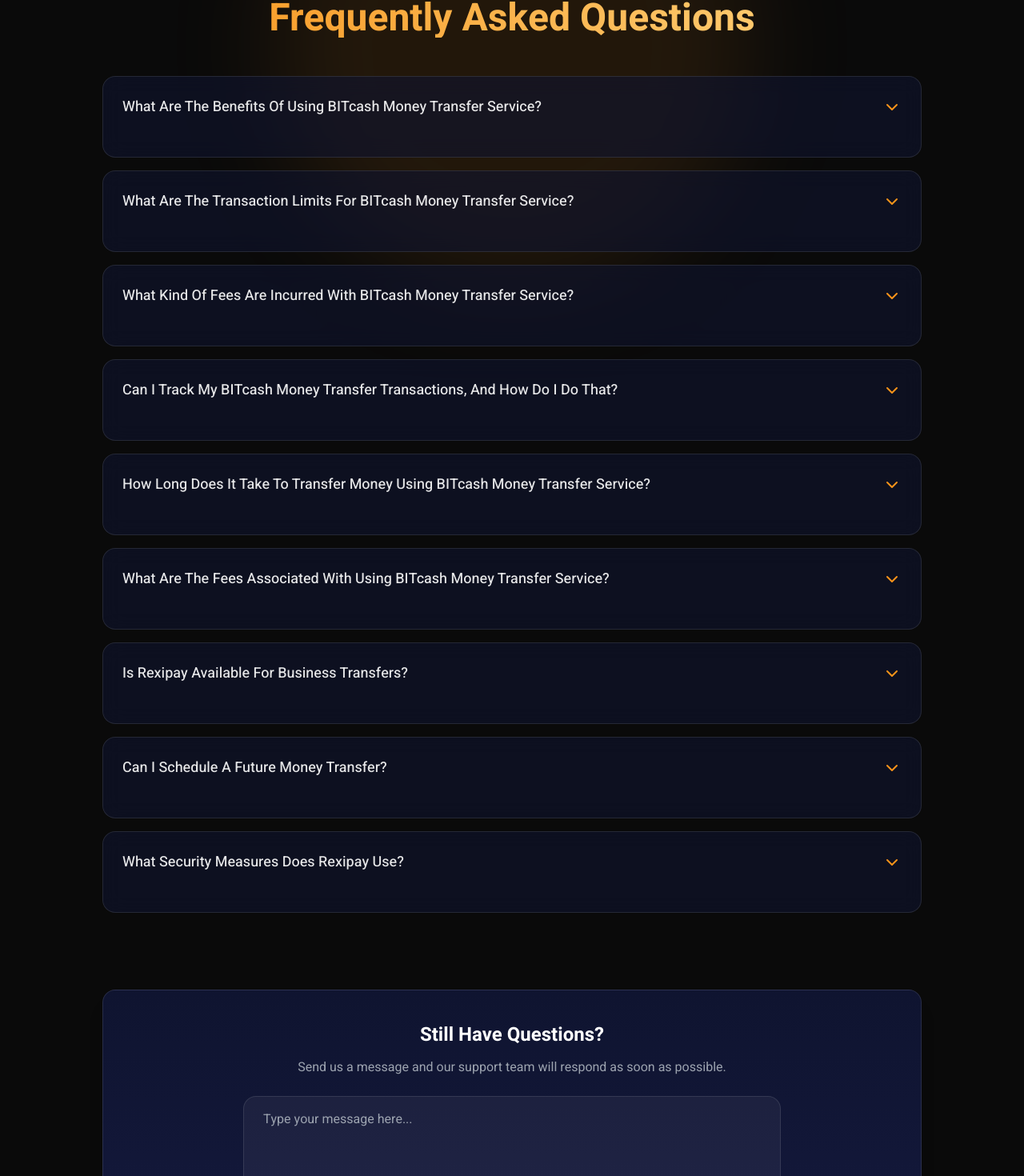
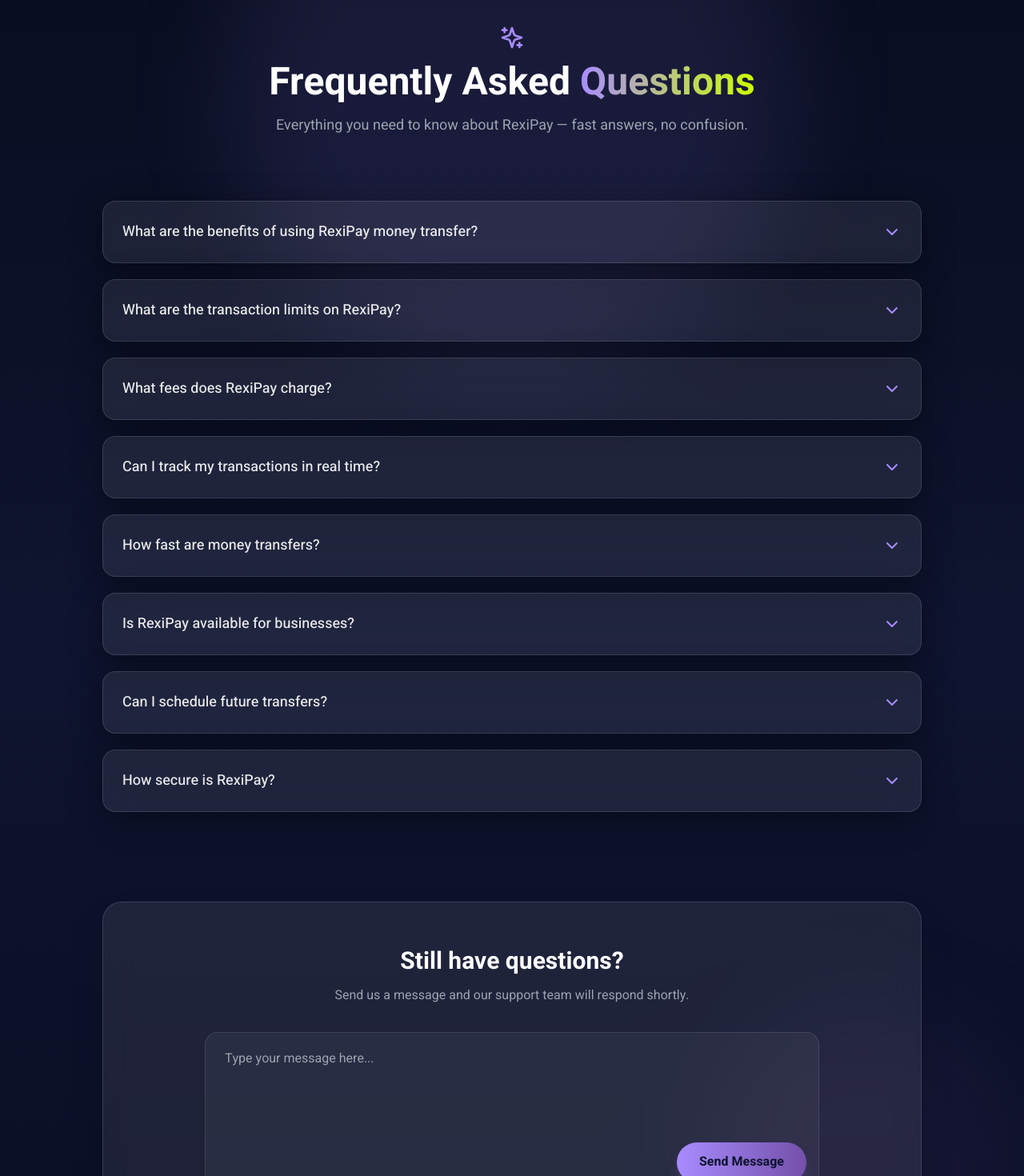
Before and after one commit to Mheek-frosh/rexipay-website, a React (Create React App) app: page / in a window 1280 px wide. Shown: the part 5491-6961 px from the top of the page at 80% size. Built offline with nearby package versions, Linux system fonts and the light colour scheme.

Commit message:
Add FAQ component structure

```diff
--- a/src/components/FAQ.jsx
+++ b/src/components/FAQ.jsx
@@ -1,6 +1,6 @@
 import React, { useState } from "react";
-import { ChevronDown } from "lucide-react";
-import { motion } from "framer-motion";
+import { ChevronDown, Sparkles } from "lucide-react";
+import { motion, AnimatePresence } from "framer-motion";
 
 const FAQ = () => {
   const [openIndex, setOpenIndex] = useState(null);
@@ -8,143 +8,161 @@
 
   const faqs = [
     {
-      question: "What Are The Benefits Of Using BITcash Money Transfer Service?",
+      question: "What are the benefits of using RexiPay money transfer?",
       answer:
-        "Rexipay offers fast, secure, and reliable money transfers with low fees, instant processing, and support for multiple currencies worldwide.",
+        "RexiPay delivers fast, secure, and seamless transfers with low fees, instant confirmations, and global reach across multiple currencies.",
     },
     {
-      question: "What Are The Transaction Limits For BITcash Money Transfer Service?",
+      question: "What are the transaction limits on RexiPay?",
       answer:
-        "Transaction limits vary based on your account verification level. Standard accounts can transfer up to $10,000 per transaction, while verified accounts have higher limits.",
+        "Limits depend on your verification level. Standard users can transfer up to $10,000 per transaction, while verified users enjoy higher limits.",
     },
     {
-      question: "What Kind Of Fees Are Incurred With BITcash Money Transfer Service?",
+      question: "What fees does RexiPay charge?",
       answer:
-        "We charge a small percentage-based fee depending on the transfer amount and destination. Domestic transfers start at 1%, while international transfers may vary.",
+        "We maintain transparent pricing. Domestic transfers start from 1%, while international fees vary between 1–3% based on destination.",
     },
     {
-      question: "Can I Track My BITcash Money Transfer Transactions, And How Do I Do That?",
+      question: "Can I track my transactions in real time?",
       answer:
-        "Yes! You can track all your transactions in real-time through our mobile app or web dashboard. You'll receive notifications at every step of the transfer process.",
+        "Yes. All transactions can be tracked live via the RexiPay app or dashboard, with instant notifications at every stage.",
     },
     {
-      question: "How Long Does It Take To Transfer Money Using BITcash Money Transfer Service?",
+      question: "How fast are money transfers?",
       answer:
-        "Most transfers are completed instantly or within minutes. International transfers may take 1–3 business days depending on the destination country and banking regulations.",
+        "Most transfers complete instantly or within minutes. International transfers may take 1–3 business days depending on regulations.",
     },
     {
-      question: "What Are The Fees Associated With Using BITcash Money Transfer Service?",
+      question: "Is RexiPay available for businesses?",
       answer:
-        "Our fee structure is transparent and competitive. Fees range from 1–3% depending on the transfer type, amount, and destination. No hidden charges.",
+        "Absolutely. We support business and bulk payments, including APIs and dedicated enterprise support.",
     },
     {
-      question: "Is Rexipay Available For Business Transfers?",
+      question: "Can I schedule future transfers?",
       answer:
-        "Yes, Rexipay supports business and bulk transfers with dedicated support and API integrations for companies of all sizes.",
+        "Yes, RexiPay allows you to schedule transfers ahead of time directly from your dashboard.",
     },
     {
-      question: "Can I Schedule A Future Money Transfer?",
+      question: "How secure is RexiPay?",
       answer:
-        "Absolutely! You can schedule transfers ahead of time directly from your dashboard or mobile app.",
-    },
-    {
-      question: "What Security Measures Does Rexipay Use?",
-      answer:
-        "We use advanced encryption, 2FA, and compliance monitoring to ensure every transaction is safe and fully protected.",
+        "We use bank-grade encryption, 2FA, fraud monitoring, and compliance checks to keep your funds safe.",
     },
   ];
 
   const handleSendMessage = (e) => {
     e.preventDefault();
-    if (message.trim() !== "") {
-      console.log("User Message:", message);
-      setMessage("");
-      alert("Your message has been sent. Our team will get back to you soon!");
-    }
+    if (!message.trim()) return;
+
+    alert("Message sent! Our support team will reach out shortly.");
+    setMessage("");
   };
 
   return (
-    <section className="py-20 px-6 md:px-24 bg-[#0A0A0A] text-white relative overflow-hidden">
+    <section className="relative py-28 px-6 md:px-24 overflow-hidden bg-gradient-to-b from-[#090D20] via-[#0F1430] to-[#0A0E25] text-white">
+
+      {/* Ambient Glow */}
+      <div className="absolute -top-40 left-1/2 -translate-x-1/2 w-[700px] h-[700px] bg-[#A88CFF]/10 blur-3xl rounded-full" />
+      <div className="absolute bottom-0 right-0 w-[400px] h-[400px] bg-[#7450A9]/10 blur-3xl rounded-full" />
+
       <div className="max-w-5xl mx-auto relative z-10">
-        {/* Heading */}
-        <h2 className="text-4xl md:text-5xl font-bold mb-12 text-center bg-gradient-to-r from-[#F7931A] to-[#FFD580] bg-clip-text text-transparent">
-          Frequently Asked Questions
-        </h2>
+
+        {/* Header */}
+        <motion.div
+          initial={{ opacity: 0, y: -30 }}
+          whileInView={{ opacity: 1, y: 0 }}
+          transition={{ duration: 0.8 }}
+          viewport={{ once: true }}
+          className="text-center mb-20"
+        >
+          <div className="flex justify-center mb-4">
+            <Sparkles className="text-[#A88CFF]" size={32} />
+          </div>
+          <h2 className="text-4xl md:text-5xl font-bold mb-4">
+            Frequently Asked <span className="text-gradient">Questions</span>
+          </h2>
+          <p className="text-gray-400 max-w-2xl mx-auto text-lg">
+            Everything you need to know about RexiPay — fast answers, no confusion.
+          </p>
+        </motion.div>
 
         {/* FAQ List */}
-        <div className="space-y-4 mb-24">
+        <div className="space-y-5 mb-28">
           {faqs.map((faq, index) => (
             <div
               key={index}
-              className="border border-white/10 rounded-2xl overflow-hidden bg-[#0F1430]/60 backdrop-blur-md transition-all hover:shadow-lg hover:shadow-[#F7931A]/20"
+              className="glass rounded-2xl overflow-hidden transition hover:shadow-xl hover:shadow-[#A88CFF]/20"
             >
               <button
-                onClick={() => setOpenIndex(openIndex === index ? null : index)}
-                className="w-full p-6 flex justify-between items-center hover:bg-white/5 transition-colors text-left"
+                onClick={() =>
+                  setOpenIndex(openIndex === index ? null : index)
+                }
+                className="w-full p-6 flex justify-between items-center text-left hover:bg-white/5 transition"
               >
                 <span className="font-medium text-lg text-white/90 pr-4">
                   {faq.question}
                 </span>
                 <ChevronDown
-                  className={`flex-shrink-0 text-[#F7931A] transition-transform duration-300 ${
+                  className={`text-[#A88CFF] transition-transform duration-300 ${
                     openIndex === index ? "rotate-180" : ""
                   }`}
                 />
               </button>
 
-              <div
-                className={`grid transition-all duration-500 ease-in-out ${
-                  openIndex === index
-                    ? "grid-rows-[1fr] opacity-100"
-                    : "grid-rows-[0fr] opacity-0"
-                }`}
-              >
-                <div className="overflow-hidden px-6 pb-6 text-gray-400 leading-relaxed">
-                  {faq.answer}
-                </div>
-              </div>
+              <AnimatePresence>
+                {openIndex === index && (
+                  <motion.div
+                    initial={{ height: 0, opacity: 0 }}
+                    animate={{ height: "auto", opacity: 1 }}
+                    exit={{ height: 0, opacity: 0 }}
+                    transition={{ duration: 0.4, ease: "easeInOut" }}
+                    className="px-6 pb-6 text-gray-400 leading-relaxed"
+                  >
+                    {faq.answer}
+                  </motion.div>
+                )}
+              </AnimatePresence>
             </div>
           ))}
         </div>
 
-        {/* ✅ Contact Section */}
-        <div className="mt-10 text-center bg-gradient-to-b from-[#0F1430] to-[#14193D] rounded-2xl p-10 shadow-xl border border-white/10 backdrop-blur-md relative h-[300px] md:h-[350px] flex flex-col justify-between">
-          <div>
-            <h3 className="text-2xl font-semibold text-white mb-3">
-              Still Have Questions?
+        {/* Contact CTA */}
+        <motion.div
+          initial={{ opacity: 0, y: 40 }}
+          whileInView={{ opacity: 1, y: 0 }}
+          transition={{ duration: 0.7 }}
+          viewport={{ once: true }}
+          className="relative glass rounded-3xl p-10 md:p-14 shadow-2xl"
+        >
+          <div className="text-center mb-8">
+            <h3 className="text-2xl md:text-3xl font-semibold mb-3">
+              Still have questions?
             </h3>
-            <p className="text-gray-400 mb-6 text-sm md:text-base">
-              Send us a message and our support team will respond as soon as possible.
+            <p className="text-gray-400 max-w-xl mx-auto">
+              Send us a message and our support team will respond shortly.
             </p>
           </div>
 
-          {/* Form */}
-          <form
-            onSubmit={handleSendMessage}
-            className="relative flex flex-col w-full h-full max-w-2xl mx-auto"
-          >
+          <form onSubmit={handleSendMessage} className="relative max-w-3xl mx-auto">
             <motion.textarea
-              whileFocus={{ scale: 1.02 }}
-              placeholder="Type your message here..."
+              whileFocus={{ scale: 1.01 }}
               value={message}
               onChange={(e) => setMessage(e.target.value)}
-              className="w-full flex-1 bg-white/5 border border-white/10 rounded-2xl px-6 py-4 text-base text-white placeholder-gray-400 resize-none focus:outline-none focus:border-[#F7931A]/50 transition-all duration-300 min-h-[180px]"
+              placeholder="Type your message here..."
+              rows={6}
+              className="w-full bg-white/5 border border-white/10 rounded-2xl px-6 py-5 text-white placeholder-gray-400 resize-none focus:outline-none focus:border-[#A88CFF] transition"
             />
 
             <motion.button
               whileHover={{ scale: 1.05 }}
               whileTap={{ scale: 0.95 }}
               type="submit"
-              className="absolute bottom-4 right-4 px-6 py-3 bg-[#F7931A] text-white rounded-full text-sm md:text-base font-semibold hover:bg-[#ff9d1a] transition-colors"
+              className="absolute bottom-4 right-4 px-7 py-3 rounded-full bg-gradient-to-r from-[#A88CFF] to-[#7450A9] text-[#0F1430] font-semibold shadow-lg shadow-[#7450A9]/40"
             >
-              Send
+              Send Message
             </motion.button>
           </form>
-        </div>
+        </motion.div>
       </div>
-
-      {/* Background Glow */}
-      <div className="absolute -top-40 left-1/2 -translate-x-1/2 w-[600px] h-[600px] bg-[#F7931A]/10 blur-3xl rounded-full" />
     </section>
   );
 };
```
